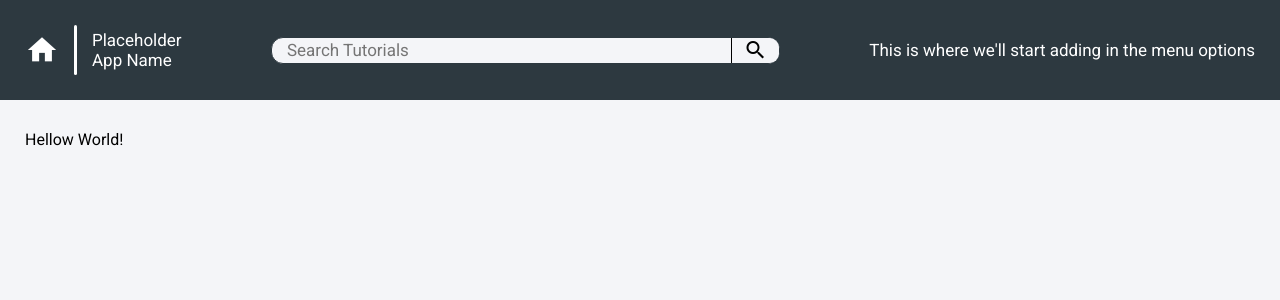
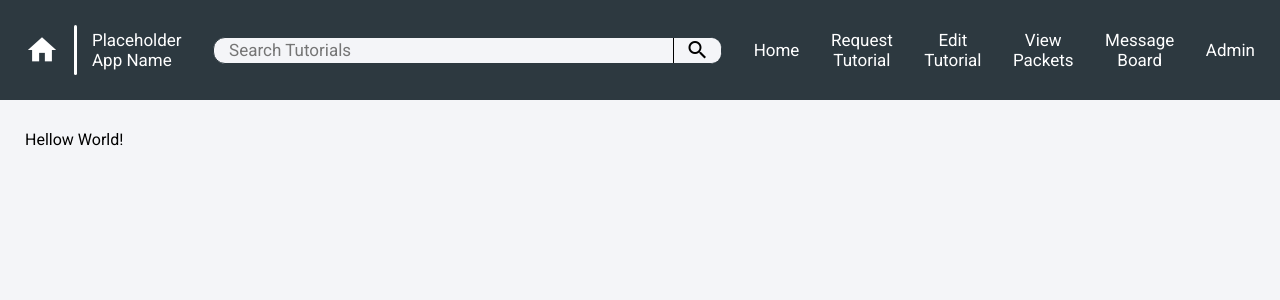
Before and after one commit to aaronbencopeland/notetaking-angular-app, an Angular app: page / in a window 1280 px wide. Shown: the top 300 px of the page. Built offline with nearby package versions, Linux system fonts and the light colour scheme.

Commit message:
Add Navbar Options and make navbar more responsive

```diff
--- a/src/app/shared/navbar/navbar.component.css
+++ b/src/app/shared/navbar/navbar.component.css
@@ -1,4 +1,13 @@
 a {
+    cursor: pointer;
+    text-decoration: none;
+    color: white;
+}
+
+.condensed-menu-open-icon {
+    font-size: 34px;
+    width: 34px;
+    height: 34px;
     cursor: pointer;
 }
 
@@ -39,6 +48,24 @@ a {
     gap: 15px;
 }
 
+.navbar-menu-option {
+    width: min-content;
+    height: min-content;
+    text-align: center;
+}
+
+.navbar-menu-option:hover {
+    color: rgb(214, 214, 214);
+}
+
+.navbar-menu-options-container {
+    height: 50%;
+    display: flex;
+    align-items: center;
+    justify-content: center;
+    gap: 5px;
+}
+
 .navbar-search-container {
     height: 25%;
     width: 40%;
@@ -76,3 +103,21 @@ a {
     font-size: 17px;
     background-color: rgb(244, 245, 248);
 }
+
+@media (max-width: 1023px) {
+    .navbar-search-container {
+        display: none;
+    }
+}
+
+@media (min-width: 800px) {
+    .navbar-menu-options-condensed-container {
+        display: none
+    }
+}
+
+@media (max-width: 800px) {
+    .navbar-menu-options-container {
+        display: none;
+    }
+}
--- a/src/app/shared/navbar/navbar.component.html
+++ b/src/app/shared/navbar/navbar.component.html
@@ -23,5 +23,15 @@
         <input class="navbar-search-input" placeholder="Search Tutorials" />
     </div>
 
-    <div>This is where we'll start adding in the menu options</div>
+    <nav class="navbar-menu-options-container" *ngFor="let option of menuOptionData">
+        <a href="{{ option.link }}" class="navbar-menu-option">
+            {{ option.title }}
+        </a>
+    </nav>
+
+    <div class="navbar-menu-options-condensed-container">
+        <mat-icon fontIcon="menu" class="condensed-menu-open-icon"
+            aria-hidden="false" aria-label="search icon"
+        />
+    </div>
 </div>
--- a/src/app/shared/navbar/navbar.component.ts
+++ b/src/app/shared/navbar/navbar.component.ts
@@ -1,9 +1,12 @@
 import { Component } from '@angular/core';
+import { NavbarOptions } from 'src/constants';
 
 @Component({
-  selector: 'navbar',
-  templateUrl: './navbar.component.html',
-  styleUrls: ['./navbar.component.css']
+    selector: 'navbar',
+    templateUrl: './navbar.component.html',
+    styleUrls: ['./navbar.component.css']
 })
 
-export class NavbarComponent {}
+export class NavbarComponent {
+    menuOptionData = NavbarOptions;
+}
--- /dev/null
+++ b/src/constants/NavbarOptions.ts
@@ -0,0 +1,50 @@
+type NavbarOptionsType = {
+    title: string;
+    link: string;
+    subOptions?: NavbarOptionsType[]
+}
+
+export const NavbarOptions: NavbarOptionsType[] = [
+    {
+        title: "Home",
+        link: "/",
+    },
+    {
+        title: "Request Tutorial",
+        link: "",
+    },
+    {
+        title: "Edit Tutorial",
+        link: "",
+        subOptions: [
+            {
+                title: "Add Tutorial",
+                link: "",
+            },
+            {
+                title: "Update Tutorial",
+                link: "",
+            },
+            {
+                title: "Delete Tutorial",
+                link: "",
+            },
+            {
+                title: "View Tutorial History",
+                link: "",
+            },
+        ],
+    },
+    {
+        title: "View Packets",
+        link: "",
+    },
+    {
+        title: "Message Board",
+        link: "",
+    },
+    {
+        title: "Admin",
+        link: "",
+    },
+]
--- /dev/null
+++ b/src/constants/index.ts
@@ -0,0 +1,5 @@
+import { NavbarOptions } from "./NavbarOptions";
+
+export {
+    NavbarOptions
+}
--- a/src/styles.css
+++ b/src/styles.css
@@ -5,6 +5,5 @@
 * {
     margin: 0px;
     padding: 0px;
-
     font-family: "Roboto", sans-serif;
 }
```
